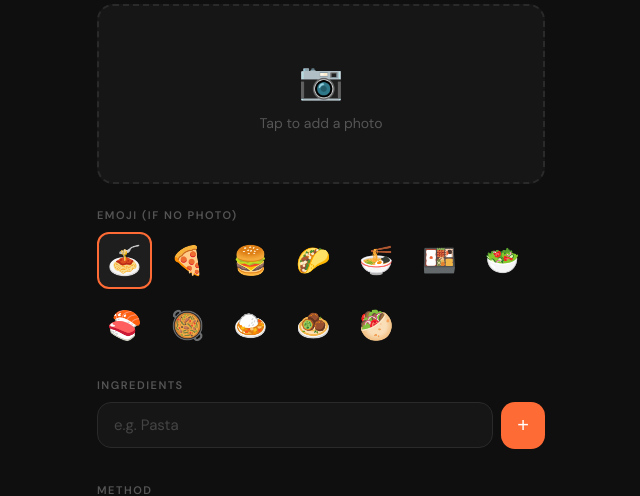
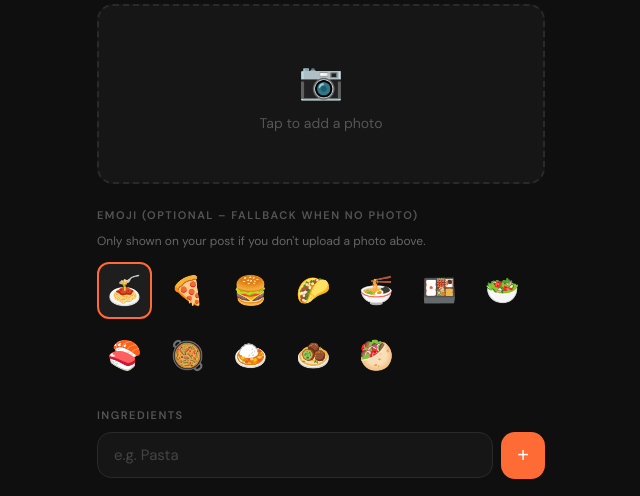
Before and after one commit to sovesove420/cookfeed, a Flask app: page /new in a window 1280 px wide. Shown: the part 450-946 px from the top of the page, without its empty margins (319-959 px from the left). Run offline with Flask 3, Linux system fonts and the light colour scheme.

Commit message:
Add field hint for emoji in new post template and improve emoji display in index template

```diff
--- a/templates/new_post.html
+++ b/templates/new_post.html
@@ -64,6 +64,13 @@
             color: #555;
             margin-bottom: 10px;
             font-weight: 600;
+        }
+
+        .field-hint {
+            font-size: 12px;
+            color: #666;
+            margin-bottom: 12px;
+            line-height: 1.5;
         }
 
         .field input, .field textarea {
@@ -367,7 +374,8 @@
         </div>
 
         <div class="field">
-            <div class="section-label">Emoji (if no photo)</div>
+            <div class="section-label">Emoji (optional – fallback when no photo)</div>
+            <div class="field-hint">Only shown on your post if you don't upload a photo above.</div>
             <div class="emoji-picker">
                 <span class="emoji-option selected" onclick="selectEmoji(this)">🍝</span>
                 <span class="emoji-option" onclick="selectEmoji(this)">🍕</span>
```
Also changed, not shown: templates/index.html (+7 -2 lines).
